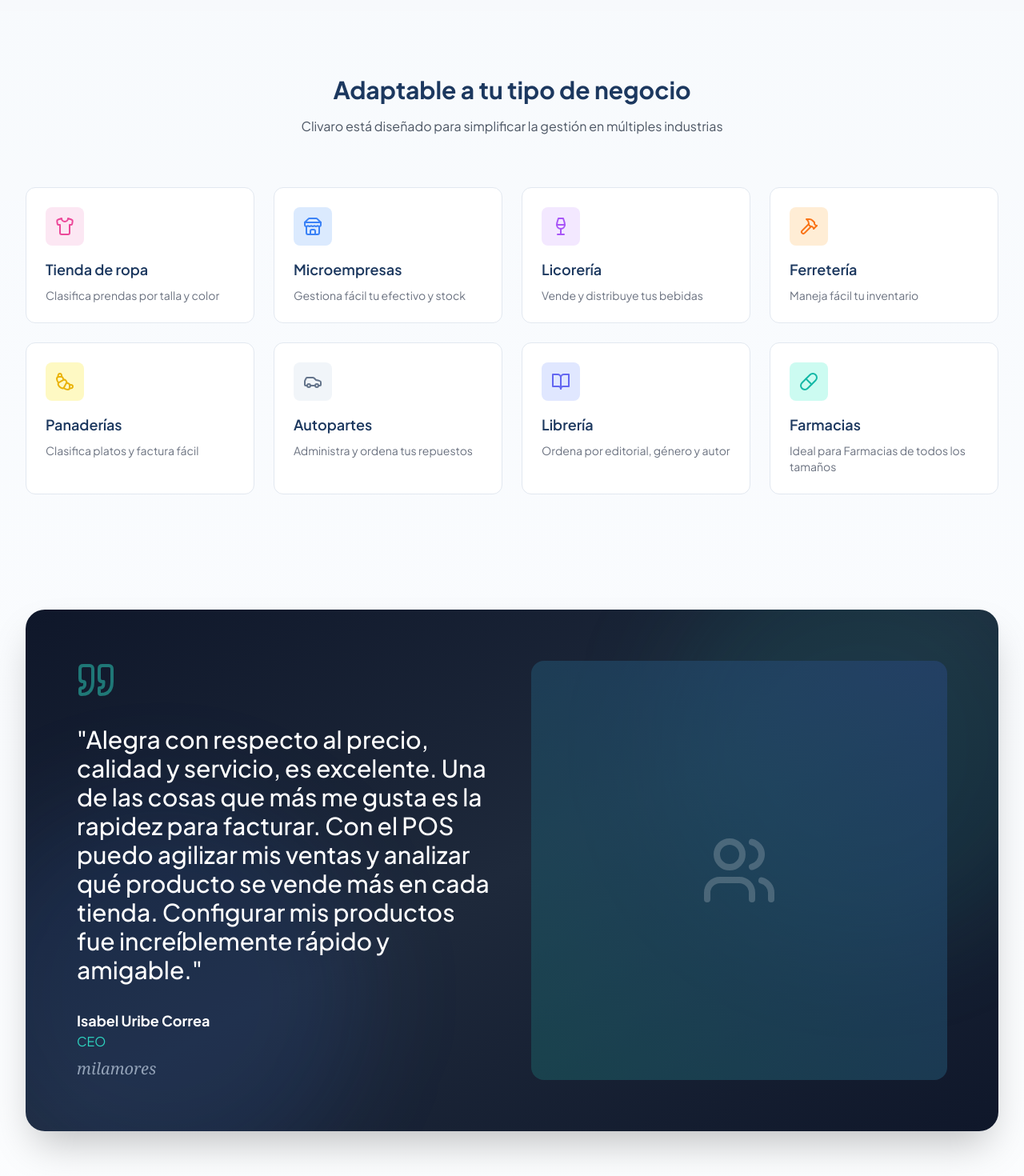
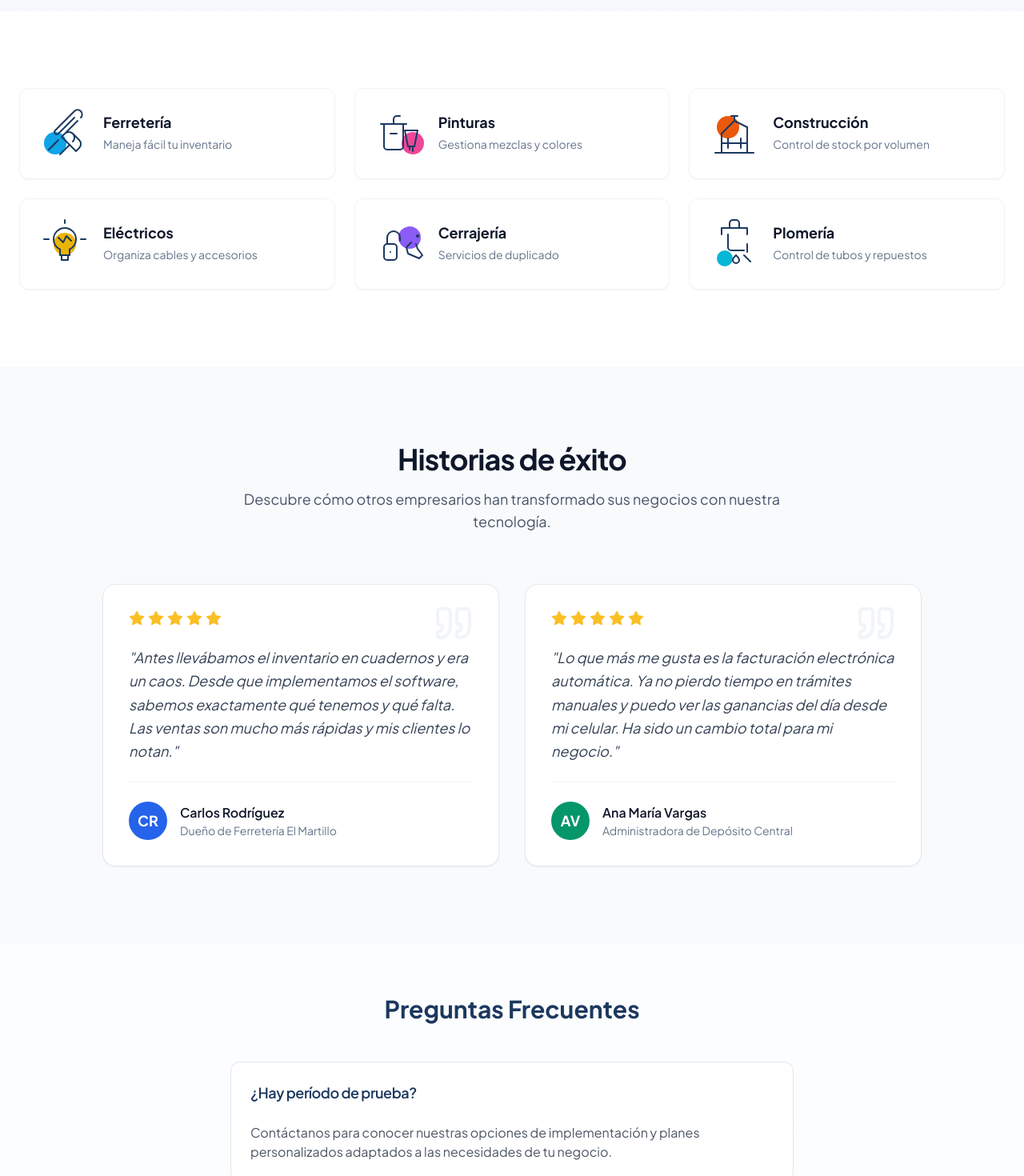
Before and after one commit to Koff1ng/clivaro, a Next.js app: page /pricing in a window 1280 px wide. Shown: the part 4220-5690 px from the top of the page at 80% size. Built offline with nearby package versions, Linux system fonts and the light colour scheme.

Commit message:
Fix testimonials y casos de uso ya no en login

```diff
--- a/app/page.tsx
+++ b/app/page.tsx
@@ -8,10 +8,6 @@ import { Label } from '@/components/ui/label'
 import { Building2, AlertCircle, Loader2, ArrowRight, CheckCircle2, Lock } from 'lucide-react'
 import { Logo } from '@/components/ui/logo'
 import Link from 'next/link'
-import { SpotlightCard } from '@/components/ui/spotlight-card'
-
-import { BusinessTypes } from '@/components/marketing/business-types'
-import { Testimonials } from '@/components/marketing/testimonials'
 
 export default function HomePage() {
   const router = useRouter()
@@ -58,10 +54,7 @@ export default function HomePage() {
   }
 
   return (
-    <div className="w-full min-h-screen flex flex-col bg-white dark:bg-slate-950">
-
-      {/* Hero / Login Section */}
-      <section className="w-full min-h-screen grid lg:grid-cols-2 relative">
+    <div className="w-full h-screen grid lg:grid-cols-2 overflow-hidden">
       {/* Left Panel - Brand & Visuals */}
       <div className="hidden lg:flex relative flex-col justify-between p-12 bg-slate-950 text-white overflow-hidden">
         {/* Abstract Background Effects */}
@@ -185,23 +178,15 @@ export default function HomePage() {
               ¿No tiene una cuenta? <Link href="/pricing" className="text-gray-900 dark:text-gray-200 font-medium hover:underline">Contáctenos</Link>
             </p>
           </div>
-          </div>
-        </div>
-      </section>
 
-      {/* New Marketing Sections */}
-      <BusinessTypes />
-      <Testimonials />
-
-      {/* Scroll to bottom footer if needed, or rely on page flow.
-          Given the current design, the "simple footer" is part of the hero left panel.
-          We might want a global footer later, but for now this meets the requirement. */}
-      <footer className="py-8 bg-slate-950 text-center text-slate-500 text-sm lg:hidden flex flex-col items-center gap-2">
+          <div className="mt-8 text-center text-xs text-slate-400 lg:hidden flex items-center justify-center gap-4">
             <span>© 2026 Clivaro by <Link href="/pricing" className="hover:text-blue-500 transition-colors">Clientum Studio</Link>.</span>
             <Link href="/admin/login" className="opacity-50 hover:opacity-100 transition-opacity" title="Administración">
               <Lock className="w-3 h-3" />
             </Link>
-      </footer>
+          </div>
+        </div>
+      </div>
     </div>
   )
 }
--- a/components/pricing/pricing-client.tsx
+++ b/components/pricing/pricing-client.tsx
@@ -12,6 +12,8 @@ import { SoftwarePreview } from './software-preview'
 import { HeroPreview } from './hero-preview'
 import { SpotlightCard } from '@/components/ui/spotlight-card'
 import { InfiniteMovingCards } from '@/components/ui/infinite-moving-cards'
+import { BusinessTypes } from '@/components/marketing/business-types'
+import { Testimonials } from '@/components/marketing/testimonials'
 
 const plans = [
   {
@@ -437,64 +439,17 @@ export function PricingClient() {
         </div>
       </ScrollReveal>
 
-      {/* Use Cases Section */}
+      {/* Use Cases Section / Business Types */}
       <ScrollReveal delay={100}>
-        <div id="use-cases" className="mx-auto max-w-7xl px-6 py-20 lg:px-8">
-          <div className="text-center mb-16">
-            <h2 className="text-3xl font-bold mb-4">Adaptable a tu tipo de negocio</h2>
-            <p className="text-gray-600 dark:text-gray-400">
-              Clivaro está diseñado para simplificar la gestión en múltiples industrias
-            </p>
-          </div>
-          <div className="grid grid-cols-1 sm:grid-cols-2 lg:grid-cols-4 gap-6">
-            {useCases.map((useCase, index) => {
-              const Icon = useCase.icon
-              return (
-                <SpotlightCard key={index} className="h-full hover:border-blue-500/50 transition-colors" spotlightColor="rgba(59, 130, 246, 0.1)">
-                  <CardContent className="flex flex-col items-start p-6">
-                    <div className={`p-3 rounded-lg mb-4 ${useCase.bg}`}>
-                      <Icon className={`h-6 w-6 ${useCase.color}`} />
-                    </div>
-                    <h3 className="text-lg font-semibold mb-2">{useCase.name}</h3>
-                    <p className="text-sm text-gray-500 dark:text-gray-400 text-left">
-                      {useCase.description}
-                    </p>
-                  </CardContent>
-                </SpotlightCard>
-              )
-            })}
-          </div>
+        <div id="use-cases">
+          <BusinessTypes />
         </div>
       </ScrollReveal>
 
       {/* Testimonials Section */}
       <ScrollReveal delay={100}>
-        <div id="testimonials" className="mx-auto max-w-7xl px-6 py-16 lg:px-8">
-          <div className="relative rounded-3xl overflow-hidden bg-gradient-to-br from-slate-900 via-slate-800 to-slate-900 shadow-2xl">
-            <div className="absolute top-0 right-0 -mr-20 -mt-20 w-[500px] h-[500px] bg-teal-500/10 rounded-full blur-3xl pointer-events-none"></div>
-            <div className="absolute bottom-0 left-0 -ml-20 -mb-20 w-[500px] h-[500px] bg-blue-500/10 rounded-full blur-3xl pointer-events-none"></div>
-
-            <div className="relative grid grid-cols-1 lg:grid-cols-2 gap-12 items-center p-8 lg:p-16">
-              <div className="space-y-8">
-                <Quote className="h-12 w-12 text-teal-400 opacity-50" />
-                <h3 className="text-2xl lg:text-3xl font-medium text-white leading-relaxed">
-                  "Alegra con respecto al precio, calidad y servicio, es excelente. Una de las cosas que más me gusta es la rapidez para facturar. Con el POS puedo agilizar mis ventas y analizar qué producto se vende más en cada tienda. Configurar mis productos fue increíblemente rápido y amigable."
-                </h3>
-                <div>
-                  <div className="font-bold text-white text-lg">Isabel Uribe Correa</div>
-                  <div className="text-teal-400">CEO</div>
-                  <div className="mt-2 text-slate-400 font-serif italic text-xl">milamores</div>
-                </div>
-              </div>
-              <div className="relative h-full min-h-[300px] lg:min-h-[400px] rounded-2xl overflow-hidden bg-slate-800/50">
-                {/* Placeholder for testimonial image - using a generic professional gradient for now until image provided */}
-                <div className="absolute inset-0 bg-gradient-to-tr from-teal-500/20 to-blue-500/20 flex items-center justify-center">
-                  <Users className="h-24 w-24 text-white/20" />
-                </div>
-                {/* Note: In a real app we'd use <Image src="..." /> here */}
-              </div>
-            </div>
-          </div>
+        <div id="testimonials">
+          <Testimonials />
         </div>
       </ScrollReveal>
 
```
Lines whose indentation alone changed are shown as unchanged.
